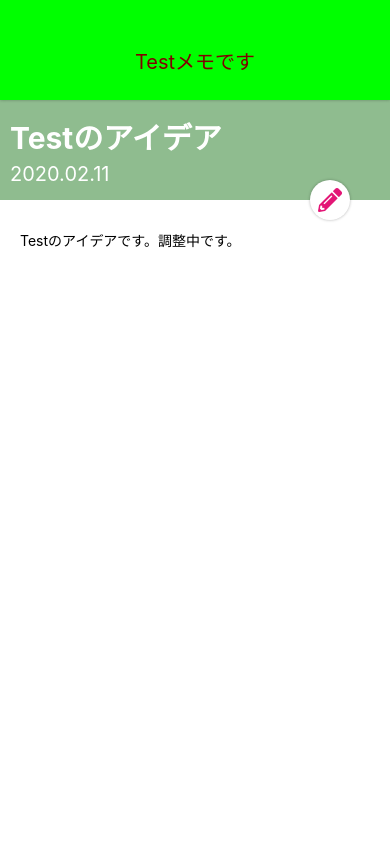
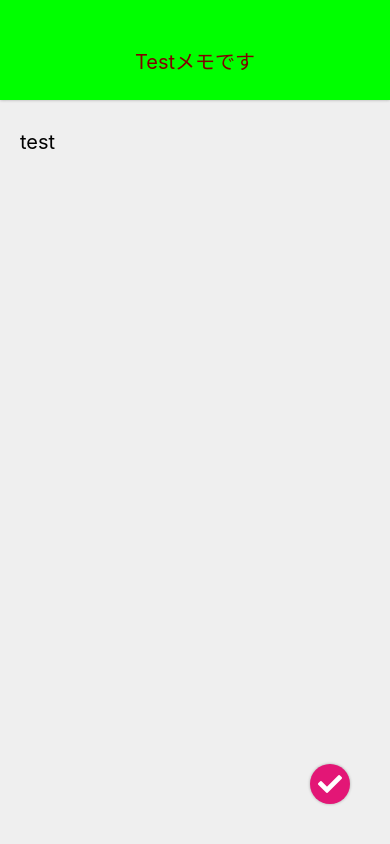
Before and after one commit to yuokawara/React_study, a React Native app: screen / in a window 390 px wide. Built offline with nearby package versions, Linux system fonts and the light colour scheme.

Commit message:
React練習 Edit編集中 20200216

```diff
--- a/App.js
+++ b/App.js
@@ -6,13 +6,14 @@ import { StyleSheet, View } from 'react-native';
 import AppBar from './src/components/AppBar.js'
 import MemoListScreen from './src/screens/MemoListScreen.js'
 import MemoDetailScreen from './src/screens/MemoDetailScreen.js';
+import MemoEditScreen from './src/screens/MemoEditScreen.js';
 
 export default class App extends React.Component {
   render() {
     return (
       <View style={styles.container}>
           <AppBar />
-          <MemoDetailScreen />
+          <MemoEditScreen />
       </View>
     );
   }
--- a/src/elements/CircleButton.js
+++ b/src/elements/CircleButton.js
@@ -9,6 +9,7 @@ import { createIconSet } from '@expo/vector-icons';
 const CustomIcon = createIconSet({
     pencil: '\uf303',
     plus: '\uf067',
+    check: '\uf00c',
 }, 'FontAwesome');
 
 class CircleButton extends React.Component {
--- a/src/screens/MemoEditScreen.js
+++ b/src/screens/MemoEditScreen.js
@@ -1,15 +1,38 @@
 import React from 'react';
-import { StyleSheet, View, Text } from 'react-native';
+import { StyleSheet, View, TextInput } from 'react-native';
+
+import CircleButton from '../elements/CircleButton.js'
 
 class MemoEditScreen extends React.Component {
     render() {
         return (
+            <View style={ styles.container }>
+                <TextInput style={ styles.memoEditInput } multiline value="test" />
+                <CircleButton name="check" />
+            </View>
 
         );
     }
 }
 
 const styles = StyleSheet.create({
+    // container
+    container: {
+        flex: 1,
+        width: '100%',
+    },
+
+    //editinput
+    memoEditInput: {
+        backgroundColor: '#efefef',
+        flex: 1,
+        fontSize: 20,
+        paddingTop: 30,
+        paddingLeft: 20,
+        paddingRight: 20,
+        paddingBottom: 20,
+
+    },
 
 });
 
```
